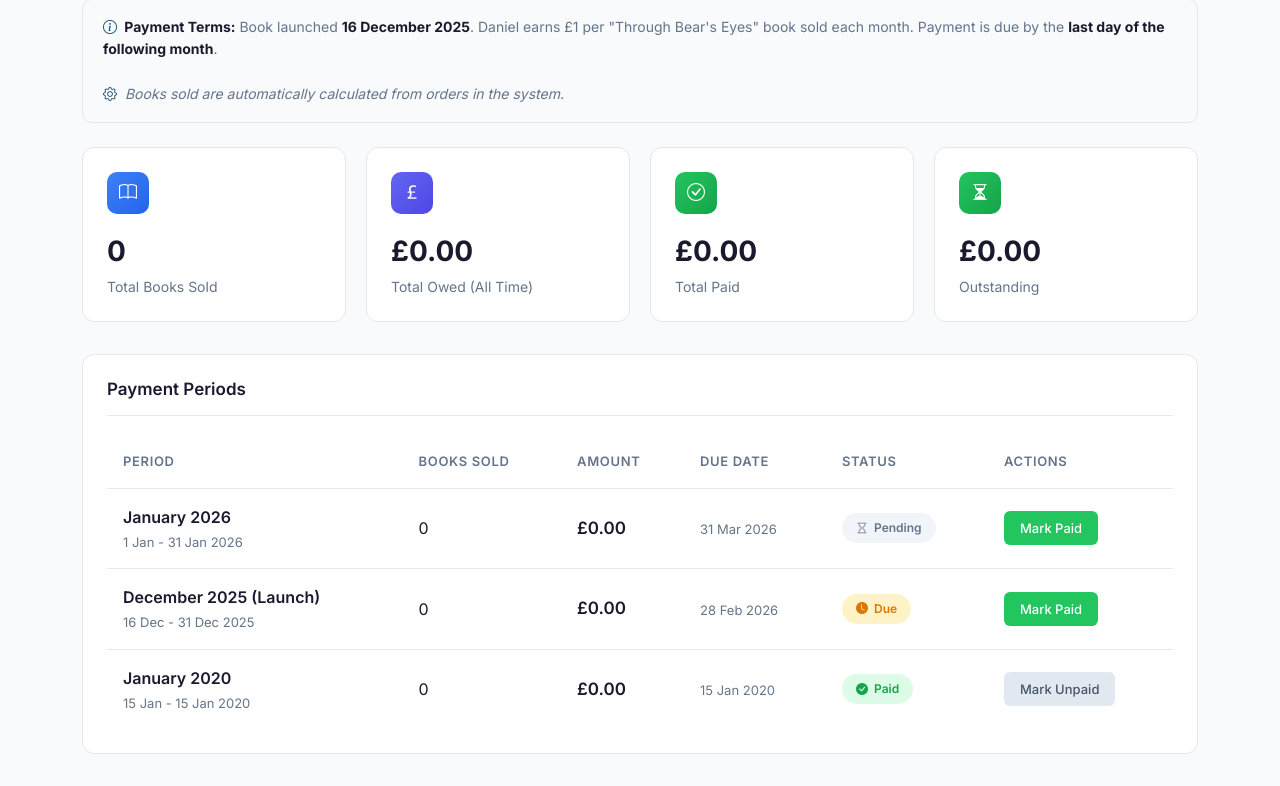
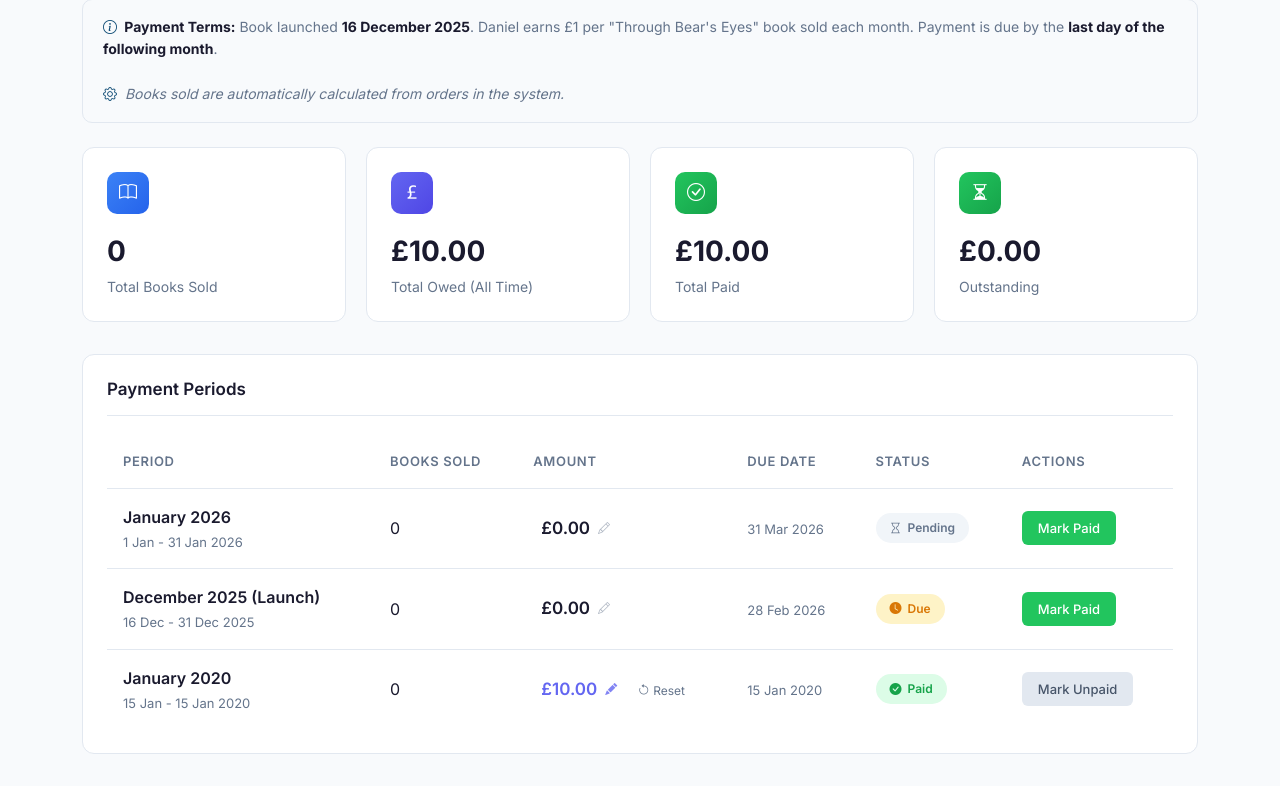
Before and after one commit to DanielPicciau/WebApp, a Django app: page /payments/ in a window 1280 px wide. Shown: the part 190-976 px from the top of the page. Run offline with Django 5.2, Linux system fonts and the light colour scheme; a user stored in the database is signed in; tables that the repository leaves empty hold one stand-in row (values such as "Sample post").

Commit message:
Add manual amount feature to PaymentPeriod model and update dashboard for editing

```diff
--- a/payments/models.py
+++ b/payments/models.py
@@ -20,6 +20,7 @@ class PaymentPeriod(models.Model):
     start_date = models.DateField()
     end_date = models.DateField()
     amount_per_book = models.DecimalField(max_digits=10, decimal_places=2, default=1.00)
+    manual_amount = models.DecimalField(max_digits=10, decimal_places=2, null=True, blank=True, help_text="Override the calculated amount with a manual value")
     status = models.CharField(max_length=20, choices=STATUS_CHOICES, default='pending')
     payment_due_date = models.DateField()
     paid_date = models.DateField(null=True, blank=True)
@@ -70,8 +71,20 @@ class PaymentPeriod(models.Model):
 
     @property
     def total_amount(self):
-        """Calculate total amount owed for this period."""
+        """Calculate total amount owed for this period, or use manual override."""
+        if self.manual_amount is not None:
+            return self.manual_amount
         return self.books_sold * self.amount_per_book
+
+    @property
+    def calculated_amount(self):
+        """Always return the calculated amount (books_sold * amount_per_book)."""
+        return self.books_sold * self.amount_per_book
+
+    @property
+    def is_manual_override(self):
+        """Check if manual amount is being used."""
+        return self.manual_amount is not None
 
     @property
     def is_overdue(self):
--- a/payments/templates/payments/dashboard.html
+++ b/payments/templates/payments/dashboard.html
@@ -241,6 +241,124 @@
         border-color: var(--accent);
     }
 
+    .amount-edit-wrapper {
+        position: relative;
+        display: inline-block;
+    }
+
+    .amount-display {
+        font-weight: 600;
+        font-size: 1.0625rem;
+        color: var(--text-primary);
+        cursor: pointer;
+        padding: 0.25rem 0.5rem;
+        border-radius: 6px;
+        transition: background 0.15s;
+        display: inline-flex;
+        align-items: center;
+        gap: 0.5rem;
+    }
+
+    .amount-display:hover {
+        background: var(--bg-secondary);
+    }
+
+    .amount-display .edit-icon {
+        font-size: 0.75rem;
+        color: var(--text-secondary);
+        opacity: 0.5;
+    }
+
+    .amount-display:hover .edit-icon {
+        opacity: 1;
+    }
+
+    .amount-display.manual-override {
+        color: #6366f1;
+    }
+
+    .amount-display.manual-override .edit-icon {
+        color: #6366f1;
+        opacity: 0.8;
+    }
+
+    .amount-input-group {
+        display: none;
+        align-items: center;
+        gap: 0.5rem;
+    }
+
+    .amount-edit-wrapper.editing .amount-display {
+        display: none;
+    }
+
+    .amount-edit-wrapper.editing .amount-input-group {
+        display: inline-flex;
+    }
+
+    .amount-input {
+        width: 80px;
+        padding: 0.4rem 0.6rem;
+        border: 1px solid var(--border-color);
+        border-radius: 6px;
+        font-size: 0.875rem;
+        text-align: center;
+        background: var(--bg-primary);
+        color: var(--text-primary);
+    }
+
+    .amount-input:focus {
+        outline: none;
+        border-color: var(--accent);
+    }
+
+    .amount-form {
+        display: inline;
+    }
+
+    .reset-form {
+        display: inline;
+        margin-left: 0.5rem;
+    }
+
+    .reset-link {
+        font-size: 0.75rem;
+        color: var(--text-secondary);
+        background: none;
+        border: none;
+        cursor: pointer;
+        padding: 0;
+        text-decoration: none;
+    }
+
+    .reset-link:hover {
+        color: var(--accent);
+        text-decoration: underline;
+    }
+
+    .btn-sm {
+        padding: 0.3rem 0.6rem;
+        font-size: 0.75rem;
+    }
+
+    .btn-cancel {
+        background: #e2e8f0;
+        color: #64748b;
+    }
+
+    .btn-cancel:hover {
+        background: #cbd5e1;
+    }
+
+    [data-bs-theme="dark"] .btn-cancel {
+        background: #334155;
+        color: #94a3b8;
+    }
+
+    [data-bs-theme="dark"] .btn-cancel:hover {
+        background: #475569;
+    }
+
     .payment-btn {
         padding: 0.5rem 1rem;
         border-radius: 6px;
@@ -445,7 +563,33 @@
                         <span class="books-count">{{ period.books_sold }}</span>
                     </td>
                     <td>
-                        <span class="amount">£{{ period.total_amount }}</span>
+                        <form action="{% url 'update_amount' period.id %}" method="post" class="amount-form">
+                            {% csrf_token %}
+                            <div class="amount-edit-wrapper">
+                                <span class="amount-display {% if period.is_manual_override %}manual-override{% endif %}" onclick="this.parentElement.classList.add('editing')">
+                                    £{{ period.total_amount }}
+                                    {% if period.is_manual_override %}
+                                    <i class="bi bi-pencil-fill edit-icon" title="Manually set (calculated: £{{ period.calculated_amount }})"></i>
+                                    {% else %}
+                                    <i class="bi bi-pencil edit-icon" title="Click to edit"></i>
+                                    {% endif %}
+                                </span>
+                                <div class="amount-input-group">
+                                    <input type="text" name="amount" class="amount-input" value="{{ period.total_amount }}" placeholder="Amount">
+                                    <button type="submit" class="payment-btn btn-save btn-sm">Save</button>
+                                    <button type="button" class="payment-btn btn-cancel btn-sm" onclick="this.closest('.amount-edit-wrapper').classList.remove('editing')">✕</button>
+                                </div>
+                            </div>
+                        </form>
+                        {% if period.is_manual_override %}
+                        <form action="{% url 'update_amount' period.id %}" method="post" class="reset-form">
+                            {% csrf_token %}
+                            <input type="hidden" name="amount" value="auto">
+                            <button type="submit" class="reset-link" title="Reset to calculated amount (£{{ period.calculated_amount }})">
+                                <i class="bi bi-arrow-counterclockwise"></i> Reset
+                            </button>
+                        </form>
+                        {% endif %}
                     </td>
                     <td>
                         <span class="due-date {% if period.is_overdue %}overdue{% endif %}">
--- a/payments/urls.py
+++ b/payments/urls.py
@@ -5,4 +5,5 @@ urlpatterns = [
     path('', views.payments_dashboard, name='payments'),
     path('mark-paid/<int:period_id>/', views.mark_paid, name='mark_paid'),
     path('mark-unpaid/<int:period_id>/', views.mark_unpaid, name='mark_unpaid'),
+    path('update-amount/<int:period_id>/', views.update_amount, name='update_amount'),
 ]
--- a/payments/views.py
+++ b/payments/views.py
@@ -1,6 +1,8 @@
 from django.shortcuts import render, get_object_or_404, redirect
 from django.contrib.auth.decorators import login_required
 from django.contrib import messages
+from django.http import JsonResponse
+from decimal import Decimal, InvalidOperation
 from .models import PaymentPeriod
 from datetime import date
 
@@ -61,3 +63,33 @@ def mark_unpaid(request, period_id):
         messages.success(request, f'{period.period_name} marked as unpaid')
 
     return redirect('payments')
+
+
+@login_required
+def update_amount(request, period_id):
+    """Update the manual amount for a period."""
+    period = get_object_or_404(PaymentPeriod, id=period_id)
+
+    if request.method == 'POST':
+        amount_str = request.POST.get('amount', '').strip()
+
+        if amount_str == '' or amount_str.lower() == 'auto':
+            # Clear manual override, use calculated amount
+            period.manual_amount = None
+            period.save()
+            messages.success(request, f'{period.period_name} amount reset to calculated value (£{period.total_amount})')
+        else:
+            try:
+                # Remove currency symbol if present
+                amount_str = amount_str.replace('£', '').strip()
+                amount = Decimal(amount_str)
+                if amount < 0:
+                    messages.error(request, 'Amount cannot be negative')
+                    return redirect('payments')
+                period.manual_amount = amount
+                period.save()
+                messages.success(request, f'{period.period_name} amount manually set to £{amount}')
+            except (InvalidOperation, ValueError):
+                messages.error(request, 'Invalid amount entered')
+
+    return redirect('payments')
```
Also changed, not shown: payments/migrations/0003_add_manual_amount.py (added).
